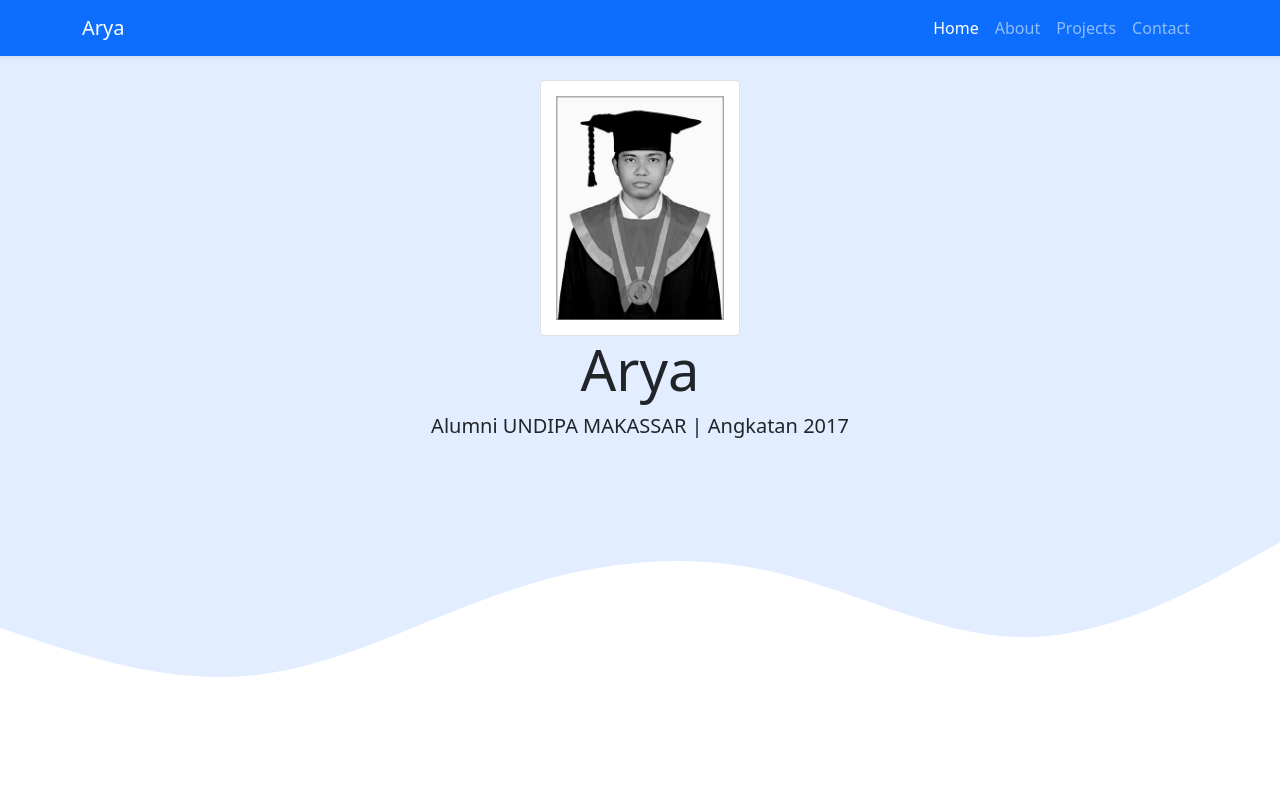
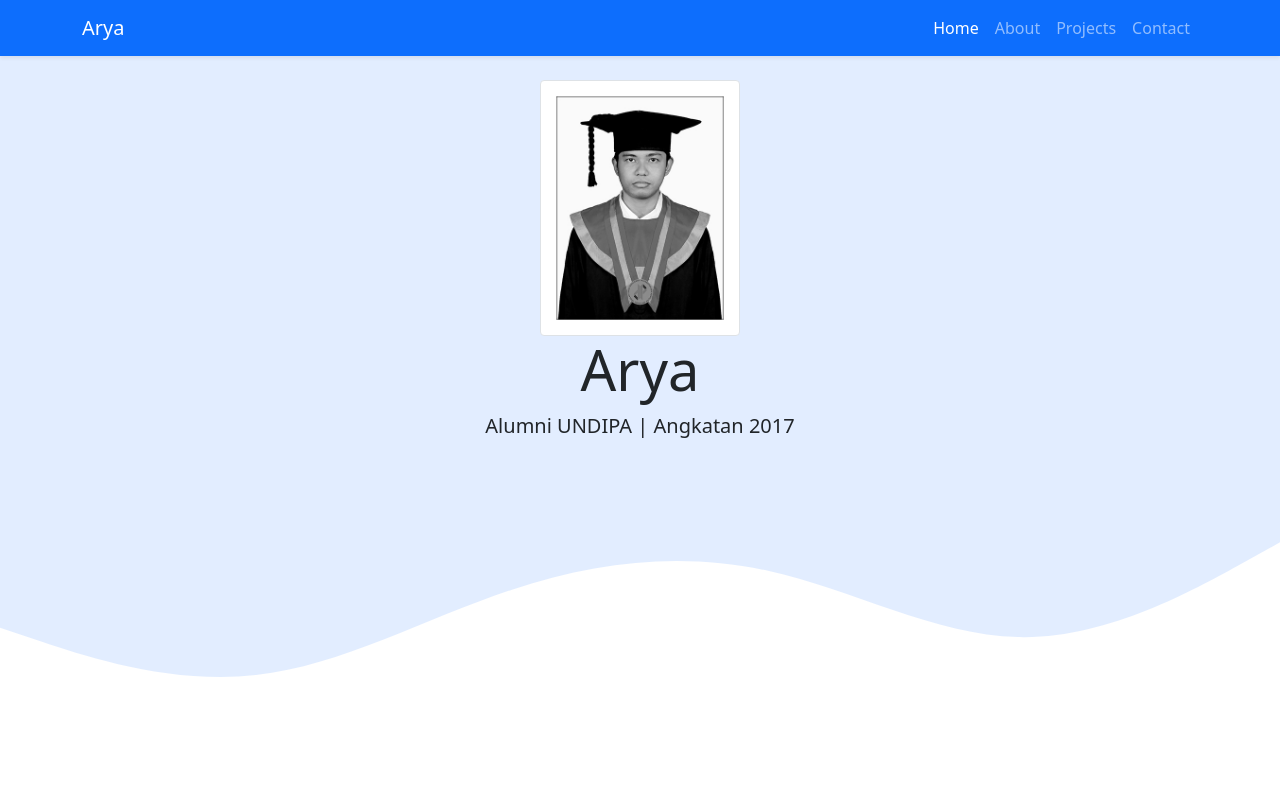
Before and after one commit to aryawizesha/aryawizesha.github., a plain HTML site: page index.html in a window 1280 px wide. Shown: the top 800 px of the page. Drawn offline with nearby package versions, Linux system fonts and the light colour scheme.

Commit message:
mengubah nama jumbotron

```diff
--- a/index.html
+++ b/index.html
@@ -47,7 +47,7 @@
     <section class="jumbotron text-center">
         <img src="img/yes.jpg" alt="Arya Wizesha Umar" width="200" class="img-thumbnail" />
         <h1 class="display-4">Arya</h1>
-        <p class="lead">Alumni UNDIPA MAKASSAR | Angkatan 2017</p>
+        <p class="lead">Alumni UNDIPA | Angkatan 2017</p>
         <svg xmlns="http://www.w3.org/2000/svg" viewBox="0 0 1440 320">
         <path
           fill="#ffffff"
```
